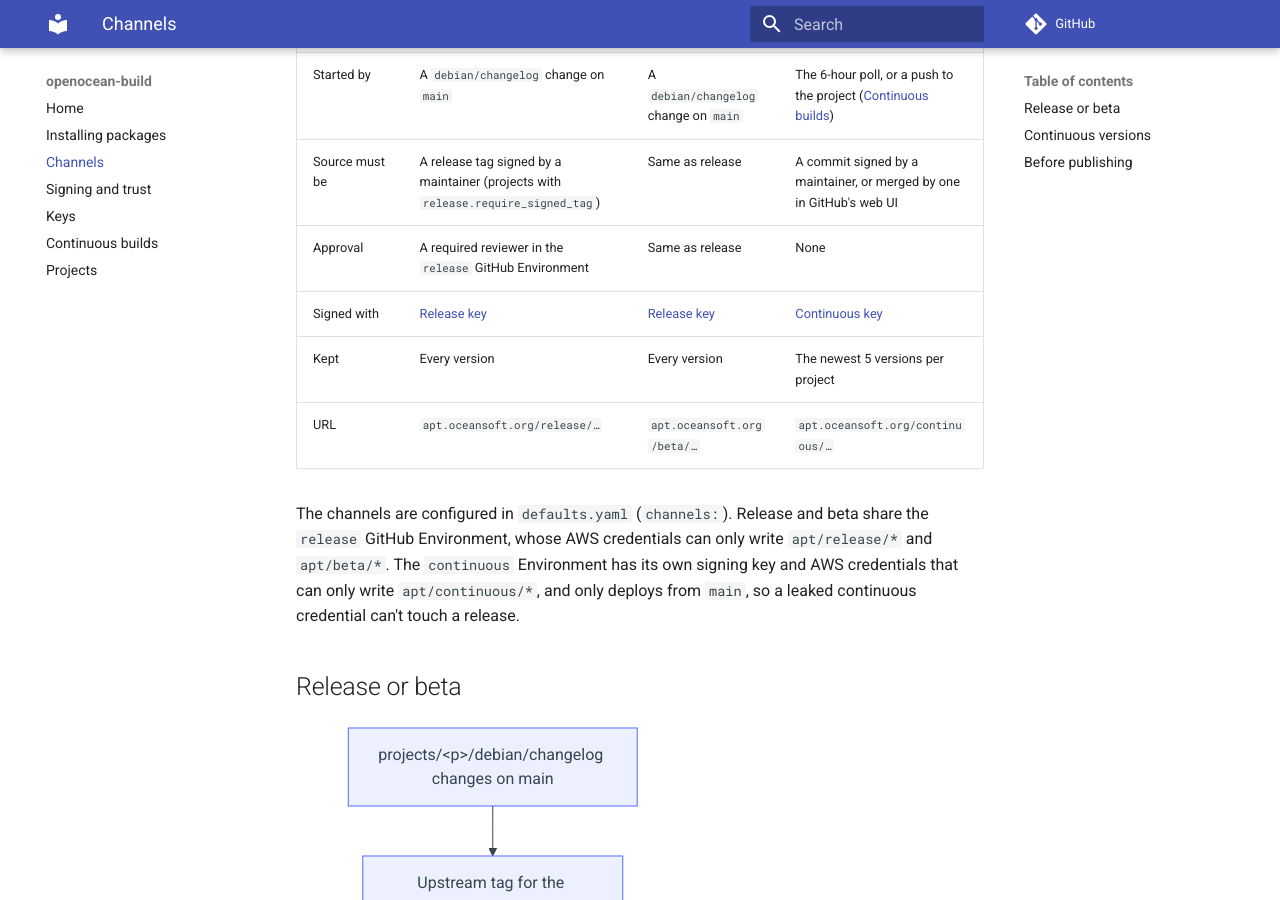
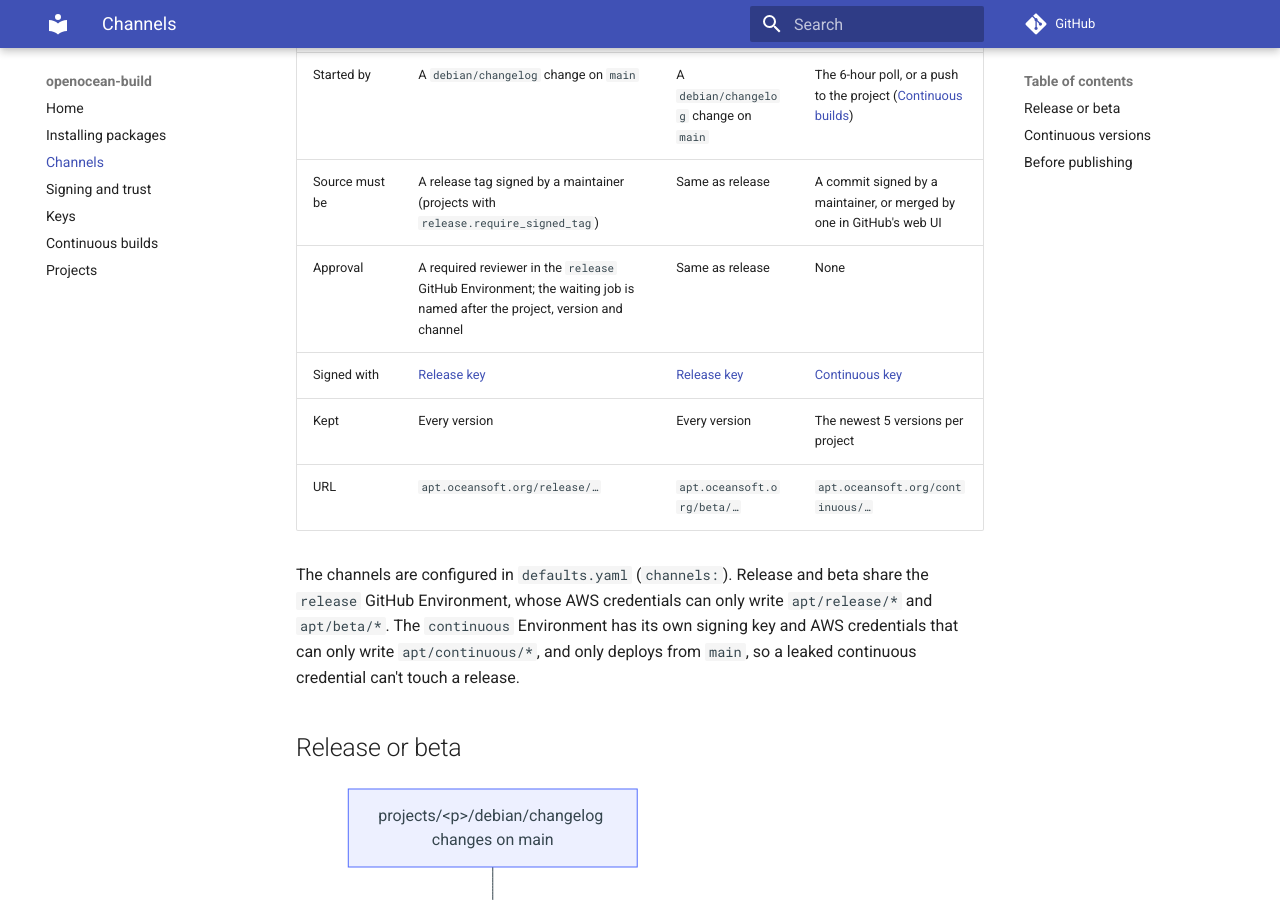
Before and after one commit to openocean-software/openocean-build, an MkDocs documentation site: the page built from docs/channels.md, in a window 1280 px wide and 900 px high, scrolled down 322 px. Built offline with MkDocs 1.6.1 and Material for MkDocs 9.7.7, drawn with Linux system fonts in a browser that asks for light colours; comment, search, counter and statistics services are not loaded.

Commit message:
Name the publish job after the project, version and channel
The approval page showed only the merge commit's title and "Publish to S3
(aptly)", so the reviewer couldn't tell what they were approving. A run
started by hand is also named after its project.

Co-Authored-By: Claude Fable 5.1 <noreply@anthropic.com>
Claude-Session: https://claude.ai/code/session_01TCmHEtFYqHoQ7FSkAsKLKz

```diff
--- a/docs/channels.md
+++ b/docs/channels.md
@@ -9,7 +9,7 @@ Packages are published to three channels, each its own set of apt repositories:
 | Contents | Tagged releases | Tagged prereleases | The latest commit on each project's default branch |
 | Started by | A `debian/changelog` change on `main` | A `debian/changelog` change on `main` | The 6-hour poll, or a push to the project ([Continuous builds](continuous.md)) |
 | Source must be | A release tag signed by a maintainer (projects with `release.require_signed_tag`) | Same as release | A commit signed by a maintainer, or merged by one in GitHub's web UI |
-| Approval | A required reviewer in the `release` GitHub Environment | Same as release | None |
+| Approval | A required reviewer in the `release` GitHub Environment; the waiting job is named after the project, version and channel | Same as release | None |
 | Signed with | [Release key](keys.md#release-key) | [Release key](keys.md#release-key) | [Continuous key](keys.md#continuous-key) |
 | Kept | Every version | Every version | The newest 5 versions per project |
 | URL | `apt.oceansoft.org/release/…` | `apt.oceansoft.org/beta/…` | `apt.oceansoft.org/continuous/…` |
```
Also changed, not shown: 2 other files.
